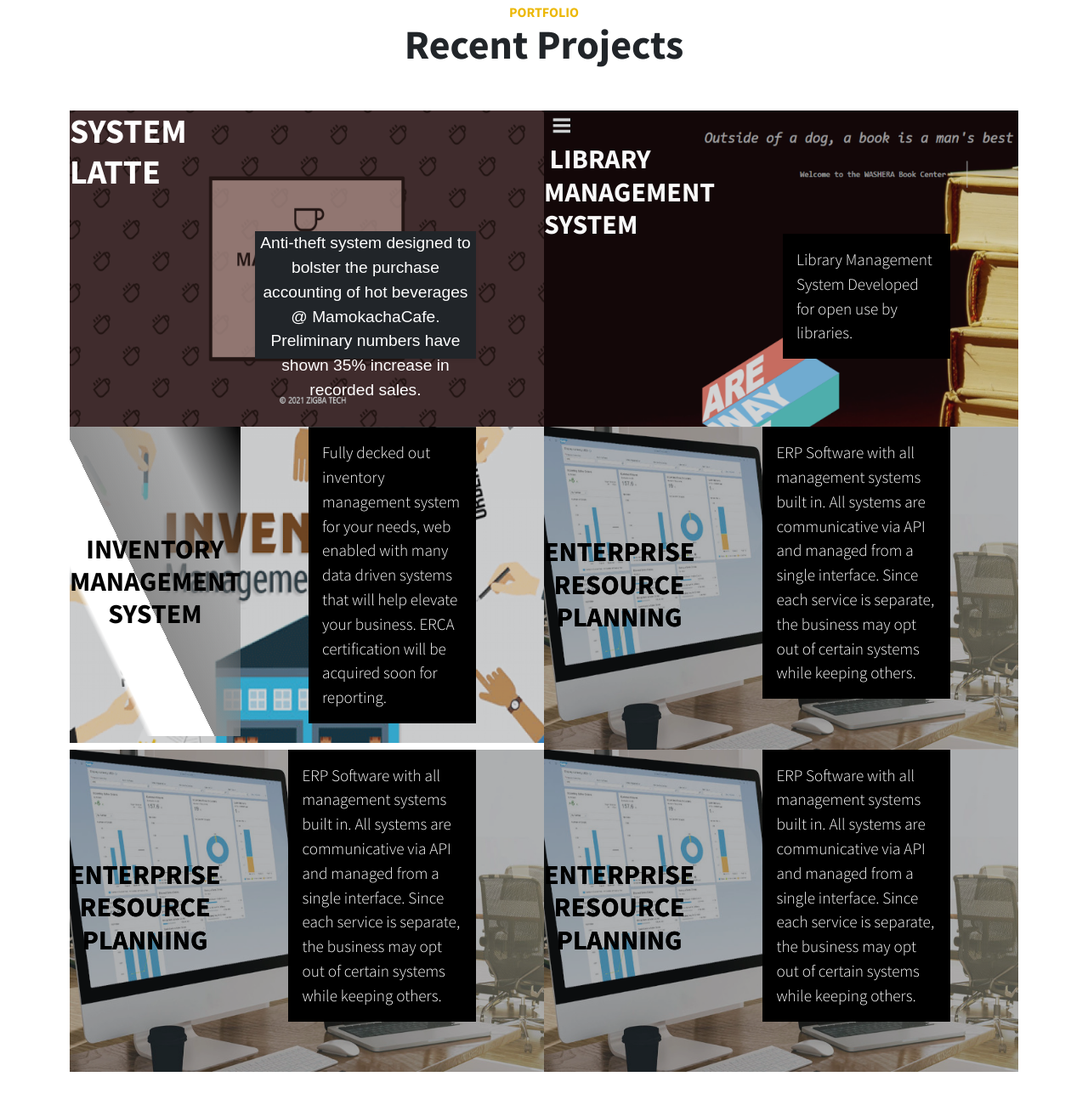
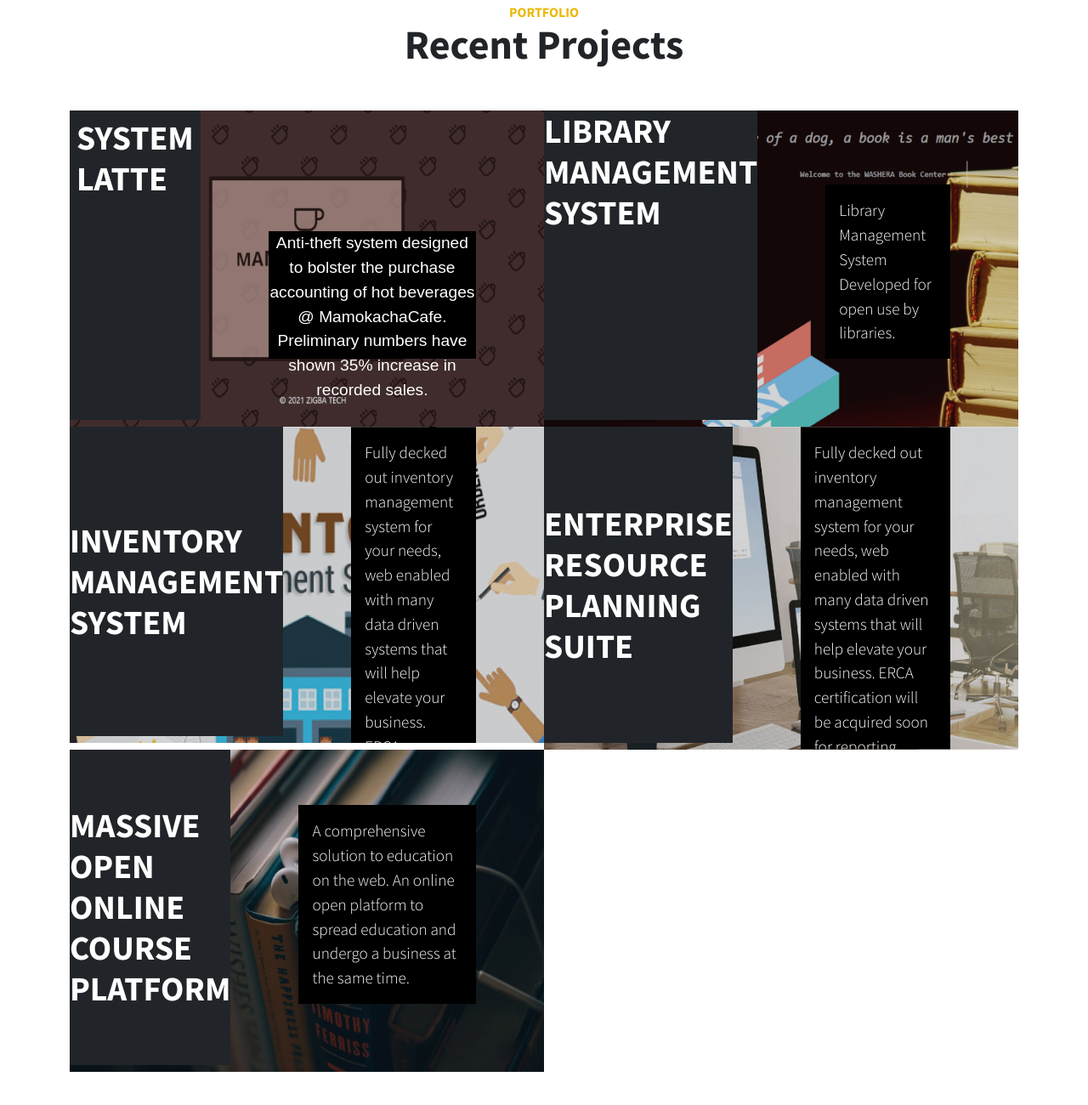
Before and after one commit to Yaltopia/Yaltopia, a plain HTML site: page index.html in a window 1280 px wide. Shown: the part 2896-4196 px from the top of the page at 85% size. Drawn offline with nearby package versions, Linux system fonts and the light colour scheme; a script that the page names is missing.

Commit message:
minor changes

```diff
--- a/index.html
+++ b/index.html
@@ -91,15 +91,15 @@
             <div class="row g-0">
                 <div class="col-lg-6"><a class="portfolio-item" href="#">
                         <div class="caption">
-                            <h1 class="text-white" data-aos="fade-up">SYSTEM LATTE</h1>
+                            <h1 class="text-white bg-dark p-2" data-aos="fade-up">SYSTEM LATTE</h1>
                             <div class="caption-content">
-                                <p class="text-center bg-dark shadow-sm mb-0 p-9" data-aos="zoom-in" style="text-align: justify;box-shadow: 0px 0px, 0px 0px;height: 150px;background: rgb(0,0,0);font-family: sans-serif;">Anti-theft system designed to bolster the purchase accounting of hot beverages @ MamokachaCafe. Preliminary numbers have shown 35% increase in recorded sales.</p>
+                                <p class="text-center mb-0 p-9" data-aos="zoom-in" style="text-align: justify;box-shadow: 0px 0px, 0px 0px;height: 150px;background: rgb(0,0,0);font-family: sans-serif;">Anti-theft system designed to bolster the purchase accounting of hot beverages @ MamokachaCafe. Preliminary numbers have shown 35% increase in recorded sales.</p>
                             </div>
                         </div><img class="img-fluid" src="assets/img/MamokachaScaled.png">
                     </a></div>
                 <div class="col-lg-6"><a class="portfolio-item" href="#">
                         <div class="caption">
-                            <h2 data-aos="fade-up" style="color: rgb(249,249,249);">&nbsp; &nbsp; &nbsp; &nbsp; &nbsp; &nbsp; &nbsp;LIBRARY MANAGEMENT SYSTEM</h2>
+                            <h1 data-aos="fade-up" class="text-white bg-dark">LIBRARY MANAGEMENT SYSTEM</h1>
                             <div class="caption-content">
                                 <p data-bs-toggle="tooltip" data-bss-tooltip="" data-aos="fade-up-left" class="mb-0 p-3" style="color: rgb(255,255,255);background: #000000;" title="Library Management System">Library Management System Developed for open use by libraries.</p>
                             </div>
@@ -107,54 +107,30 @@
                     </a></div>
                 <div class="col-lg-6"><a class="portfolio-item" href="#">
                         <div class="caption">
-                            <h2 class="d-md-flex align-items-md-center" data-aos="zoom-in" style="color: rgb(0,0,0);text-align: center;background: linear-gradient(-116deg, black, rgba(61,61,61,0.23) 24%, rgb(140,140,140) 55%, #ffffff 55%, rgb(255,255,255) 74%, rgba(255,255,255,0) 76%);">INVENTORY MANAGEMENT SYSTEM</h2>
+                            <h1 class="d-md-flex align-items-md-center text-white bg-dark" data-aos="zoom-in">INVENTORY MANAGEMENT SYSTEM</h1>
                             <div class="caption-content">
                                 <p class="mb-0 p-3" style="color: rgb(255,255,255);background: #000000;">Fully decked out inventory management system for your needs, web enabled with many data driven systems that will help elevate your business. ERCA certification will be acquired soon for reporting.</p>
                             </div>
                         </div><img class="img-fluid" src="assets/img/InventoryManagementScaled.png">
                     </a></div>
-                <div class="col-lg-6"><a class="portfolio-item" href="#">
-                        <div class="caption">
-                            <h2 class="d-md-flex justify-content-md-center align-items-md-center" data-aos="fade-right" style="text-align: center;color: rgb(0,0,0);font-weight: bold;background: rgba(0,0,0,0);">ENTERPRISE RESOURCE PLANNING</h2>
-                            <div class="caption-content">
-                                <p class="mb-0 p-3" style="background: #000000;">ERP Software with all management systems built in. All systems are communicative via API and managed from a single interface. Since each service is separate, the business may opt out of certain systems while keeping others.</p>
-                            </div>
-                        </div>
-                        <div class="caption">
-                            <h2 class="d-md-flex justify-content-md-center align-items-md-center" data-aos="fade-right" style="text-align: center;color: rgb(0,0,0);font-weight: bold;background: rgba(0,0,0,0);">ENTERPRISE RESOURCE PLANNING</h2>
-                            <div class="caption-content">
-                                <p class="mb-0 p-3" style="background: #000000;">ERP Software with all management systems built in. All systems are communicative via API and managed from a single interface. Since each service is separate, the business may opt out of certain systems while keeping others.</p>
-                            </div>
-                        </div><img class="img-fluid" src="assets/img/ERPScaled.jpg">
-                    </a></div>
                     <div class="col-lg-6"><a class="portfolio-item" href="#">
                             <div class="caption">
-                                <h2 class="d-md-flex justify-content-md-center align-items-md-center" data-aos="fade-right" style="text-align: center;color: rgb(0,0,0);font-weight: bold;background: rgba(0,0,0,0);">ENTERPRISE RESOURCE PLANNING</h2>
+                                <h1 class="d-md-flex align-items-md-center text-white bg-dark" data-aos="zoom-in">ENTERPRISE RESOURCE PLANNING SUITE</h1>
                                 <div class="caption-content">
-                                    <p class="mb-0 p-3" style="background: #000000;">ERP Software with all management systems built in. All systems are communicative via API and managed from a single interface. Since each service is separate, the business may opt out of certain systems while keeping others.</p>
-                                </div>
-                            </div>
-                            <div class="caption">
-                                <h2 class="d-md-flex justify-content-md-center align-items-md-center" data-aos="fade-right" style="text-align: center;color: rgb(0,0,0);font-weight: bold;background: rgba(0,0,0,0);">ENTERPRISE RESOURCE PLANNING</h2>
-                                <div class="caption-content">
-                                    <p class="mb-0 p-3" style="background: #000000;">ERP Software with all management systems built in. All systems are communicative via API and managed from a single interface. Since each service is separate, the business may opt out of certain systems while keeping others.</p>
+                                    <p class="mb-0 p-3" style="color: rgb(255,255,255);background: #000000;">Fully decked out inventory management system for your needs, web enabled with many data driven systems that will help elevate your business. ERCA certification will be acquired soon for reporting.</p>
                                 </div>
                             </div><img class="img-fluid" src="assets/img/ERPScaled.jpg">
                         </a></div>
                         <div class="col-lg-6"><a class="portfolio-item" href="#">
                                 <div class="caption">
-                                    <h2 class="d-md-flex justify-content-md-center align-items-md-center" data-aos="fade-right" style="text-align: center;color: rgb(0,0,0);font-weight: bold;background: rgba(0,0,0,0);">ENTERPRISE RESOURCE PLANNING</h2>
+                                    <h1 class="d-md-flex align-items-md-center text-white bg-dark" data-aos="zoom-in">MASSIVE OPEN ONLINE COURSE PLATFORM</h1>
                                     <div class="caption-content">
-                                        <p class="mb-0 p-3" style="background: #000000;">ERP Software with all management systems built in. All systems are communicative via API and managed from a single interface. Since each service is separate, the business may opt out of certain systems while keeping others.</p>
+                                        <p class="mb-0 p-3" style="color: rgb(255,255,255);background: #000000;">A comprehensive solution to education on the web. An online open platform to spread education and undergo a business at the same time.</p>
                                     </div>
-                                </div>
-                                <div class="caption">
-                                    <h2 class="d-md-flex justify-content-md-center align-items-md-center" data-aos="fade-right" style="text-align: center;color: rgb(0,0,0);font-weight: bold;background: rgba(0,0,0,0);">ENTERPRISE RESOURCE PLANNING</h2>
-                                    <div class="caption-content">
-                                        <p class="mb-0 p-3" style="background: #000000;">ERP Software with all management systems built in. All systems are communicative via API and managed from a single interface. Since each service is separate, the business may opt out of certain systems while keeping others.</p>
-                                    </div>
-                                </div><img class="img-fluid" src="assets/img/ERPScaled.jpg">
+                                </div><img class="img-fluid" src="assets/img/EducationScaled.jpg">
                             </a></div>
+
+
             </div>
         </div>
     </section>
```
Also changed, not shown: assets/img/EducationScaled.jpg (added).
